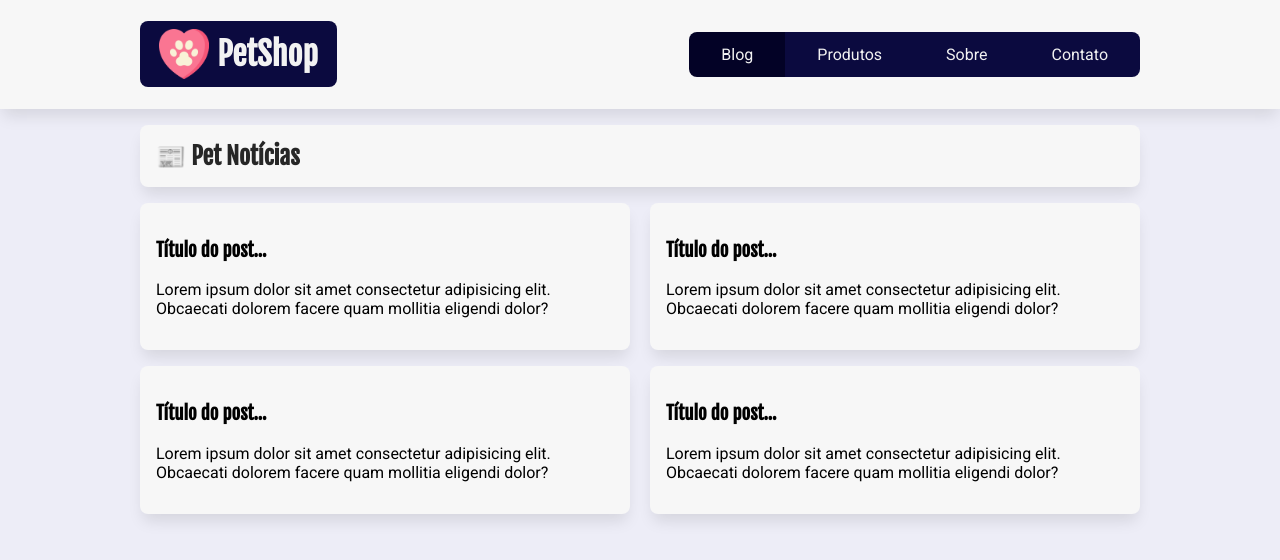
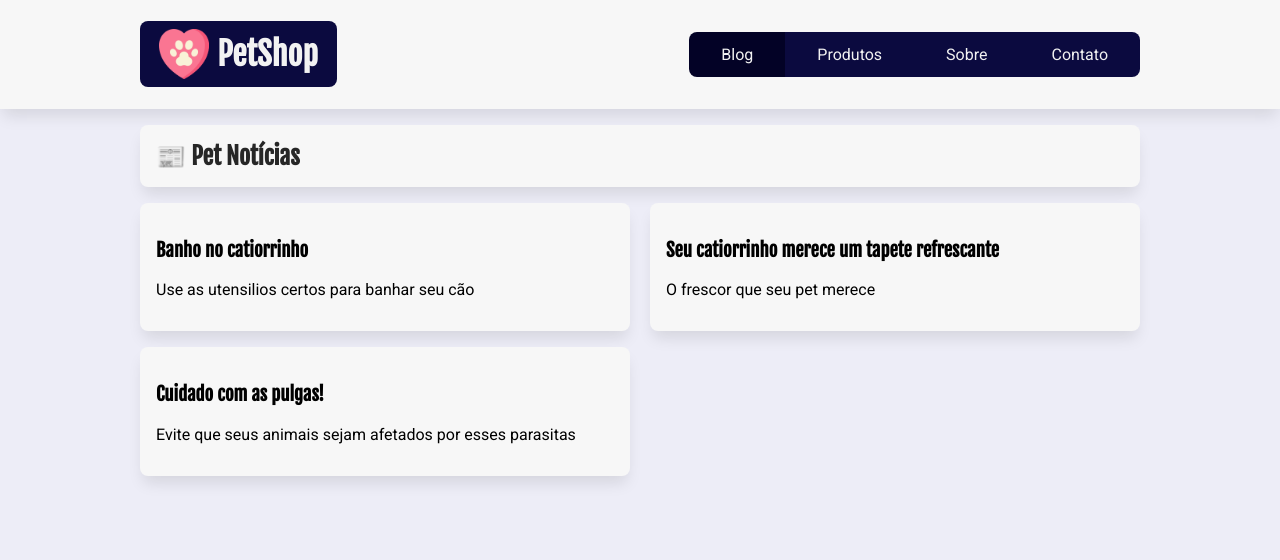
Before and after one commit to tiagotecinternet/petshop-tiago, a React (Create React App) app: page / in a window 1280 px wide. Shown: the top 560 px of the page. Built offline with nearby package versions, Linux system fonts and the light colour scheme.

Commit message:
Exercício map array

```diff
--- a/src/components/ListaPosts/ListaPosts.jsx
+++ b/src/components/ListaPosts/ListaPosts.jsx
@@ -1,35 +1,42 @@
 import estilos from "./ListaPosts.module.css";
 const ListaPosts = () => {
+  const posts = [
+    {
+      id: 1,
+      titulo: "Banho no catiorrinho",
+      subtitulo: "Use as utensilios certos para banhar seu cão",
+      descricao:
+        "Banhos regulares mantém os pelos e pele de seu cachorro limpa, renovada e saudável. O processo de ensaboar e escovar remove resíduos de pelos e peles que já estão mortas, providenciando um maior respiro da pele de seu cachorro",
+      categoria: "bem-estar",
+    },
+    {
+      id: 2,
+      titulo: "Seu catiorrinho merece um tapete refrescante",
+      subtitulo: "O frescor que seu pet merece",
+      descricao:
+        "O produto é um colchonete de nylon, recheado com espuma e gel (não tóxico), que promete refrescar os bichos. O gel interno é ativado com o peso e a pressão do animal, ou seja, começa a funcionar quando o pet está sobre ele. O tapete promete baixar a temperatura entre 6ºC e 10°C em relação à registrada no ambiente.",
+      categoria: "bem-estar",
+    },
+    {
+      id: 3,
+      titulo: "Cuidado com as pulgas!",
+      subtitulo: "Evite que seus animais sejam afetados por esses parasitas",
+      descricao:
+        "Para prevenir que o seu pet seja infestado, coleiras e sprays anti-pulgas e carrapatos são boas opções. Procure uma clínica veterinária para saber qual é a melhor escolha para o seu animal, de acordo com o porte, tipo de pelo e idade. Os sprays precisam ser reforçados a cada 30 dias para que o efeito seja mantido.",
+      categoria: "bem-estar",
+    },
+  ];
+
   return (
     <div className={estilos.lista_posts}>
-      <article className={estilos.post}>
-        <h3>Título do post...</h3>
-        <p>
-          Lorem ipsum dolor sit amet consectetur adipisicing elit. Obcaecati
-          dolorem facere quam mollitia eligendi dolor?
-        </p>
-      </article>
-      <article className={estilos.post}>
-        <h3>Título do post...</h3>
-        <p>
-          Lorem ipsum dolor sit amet consectetur adipisicing elit. Obcaecati
-          dolorem facere quam mollitia eligendi dolor?
-        </p>
-      </article>
-      <article className={estilos.post}>
-        <h3>Título do post...</h3>
-        <p>
-          Lorem ipsum dolor sit amet consectetur adipisicing elit. Obcaecati
-          dolorem facere quam mollitia eligendi dolor?
-        </p>
-      </article>
-      <article className={estilos.post}>
-        <h3>Título do post...</h3>
-        <p>
-          Lorem ipsum dolor sit amet consectetur adipisicing elit. Obcaecati
-          dolorem facere quam mollitia eligendi dolor?
-        </p>
-      </article>
+      {posts.map((post) => {
+        return (
+          <article className={estilos.post} key={post.id}>
+            <h3> {post.titulo} </h3>
+            <p>{post.subtitulo}</p>
+          </article>
+        );
+      })}
     </div>
   );
 };
```
